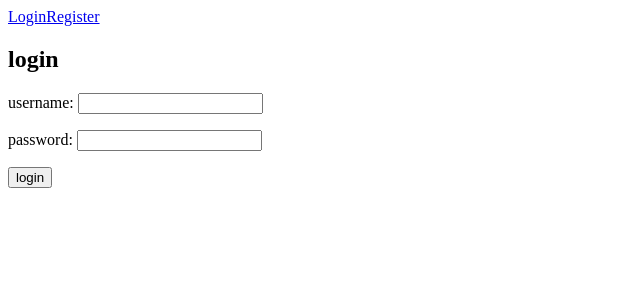
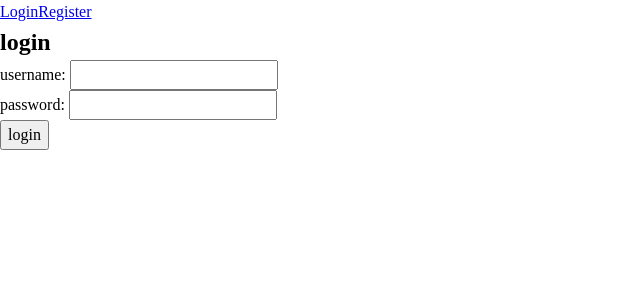
Before and after one commit to dachendev/orbit-chat, a React (Vite) app in the folder frontend/: page /login in a window 1280 px wide. Shown: the top 300 px of the page, without its empty margins (0-640 px from the left). Built offline with nearby package versions, Linux system fonts and the light colour scheme.

Commit message:
add reset styles

```diff
--- /dev/null
+++ b/frontend/src/index.css
@@ -0,0 +1,21 @@
+/* reset */
+*,
+*::before,
+*::after {
+  box-sizing: border-box;
+}
+
+* {
+  margin: 0;
+}
+
+body {
+  line-height: 1.5;
+}
+
+input,
+button,
+textarea,
+select {
+  font: inherit;
+}
--- a/frontend/src/main.jsx
+++ b/frontend/src/main.jsx
@@ -2,6 +2,7 @@ import { StrictMode } from 'react'
 import { createRoot } from 'react-dom/client'
 import App from './App.jsx'
 import { AuthUserContextProvider } from './features/auth'
+import './index.css'
 
 createRoot(document.getElementById('root')).render(
   <StrictMode>
```
